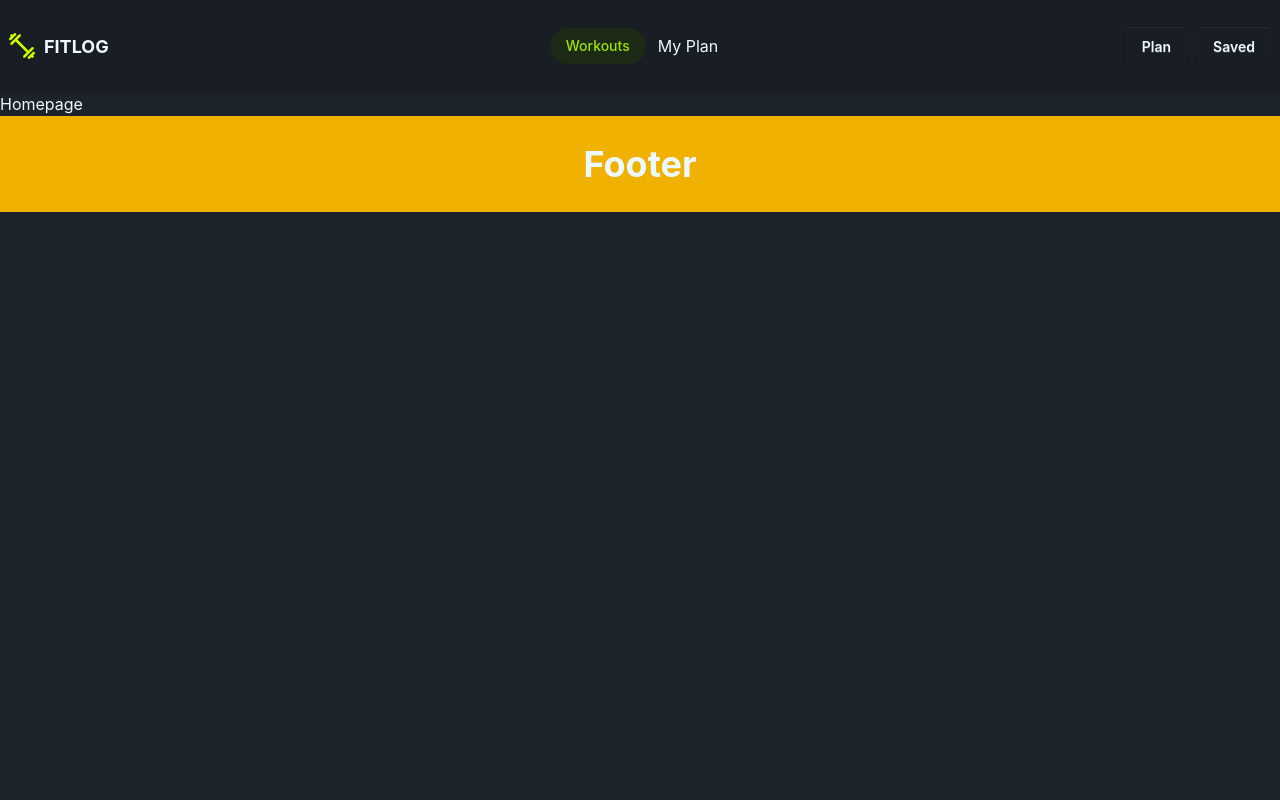
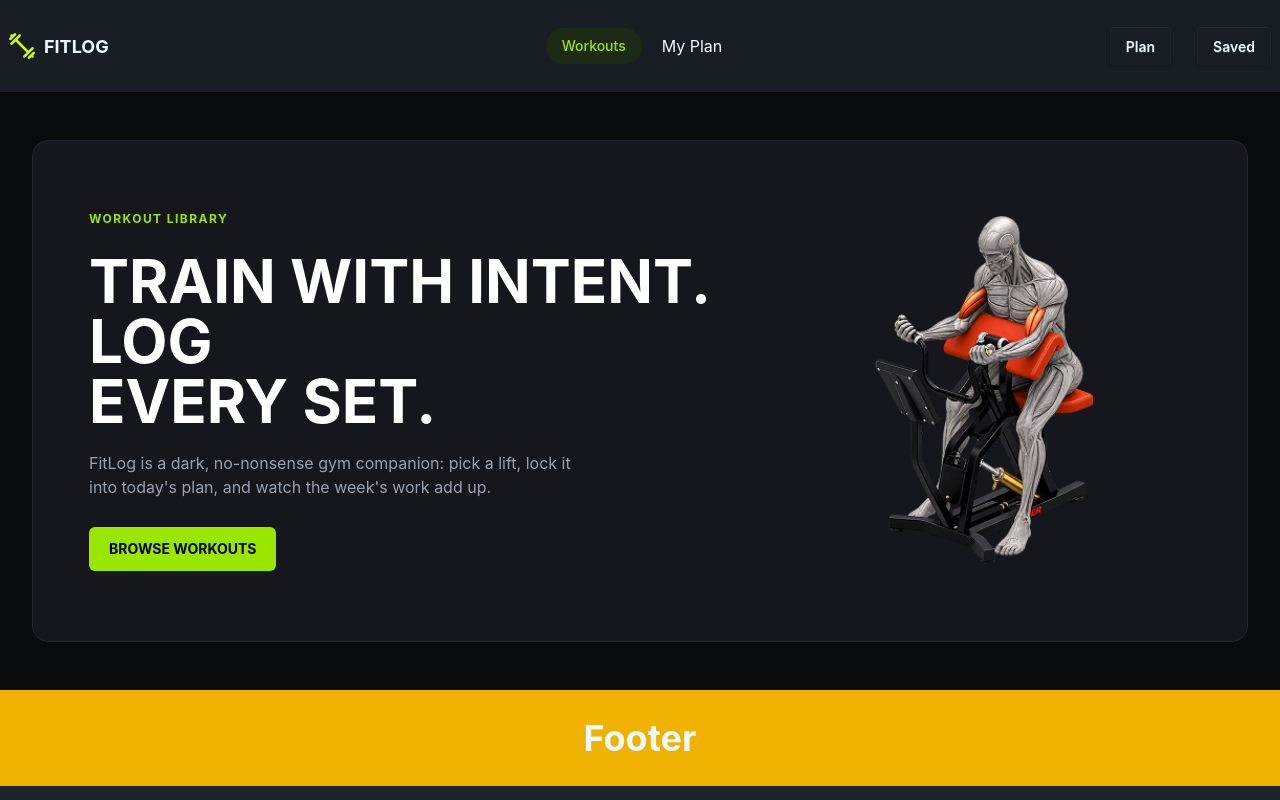
Before and after one commit to Murad114370/assignment-6-fit, a Next.js app: page / in a window 1280 px wide. Built offline with nearby package versions, Linux system fonts and the light colour scheme.

Commit message:
added nav and banner section

```diff
--- a/src/app/page.tsx
+++ b/src/app/page.tsx
@@ -1,10 +1,11 @@
+import Banner from '@/components/homepage/Banner';
 import React from 'react';
 
 const page = () => {
   return (
     <div>
       {/* homepage */}
-      Homepage
+      <Banner />
     </div>
   );
 };
--- a/src/components/homepage/Banner.tsx
+++ b/src/components/homepage/Banner.tsx
@@ -0,0 +1,66 @@
+import Image from "next/image";
+import React from "react";
+import logo from "@/assets/banner.png";
+
+const Banner = () => {
+    return (
+        <header className="bg-[#090a0c] px-4 py-6 sm:px-6 sm:py-8 lg:px-8 lg:py-12">
+            <div className="container mx-auto  rounded-2xl border border-[#252830] bg-[#15171c]">
+
+                <div className="flex flex-col lg:flex-row items-center justify-center lg:justify-between px-6 py-10  min-h-[520px] md:min-h-[500px]   lg:px-14 lg:py-10">
+
+                    {/* Left Content */}
+                    <div className="text-center lg:text-left">
+
+                        {/* Small Heading */}
+                        <p className="mb-5 text-xs font-bold uppercase tracking-[0.12em] text-lime-400 sm:mb-6">
+                            Workout Library
+                        </p>
+
+                        {/* Main Heading */}
+                        <h1 className="text-3xl font-bold uppercase   text-white md:text-6xl ">
+                            Train with intent. Log <br/>
+                            every set.
+                        </h1>
+
+                        {/* Description */}
+                        <p className="mx-auto mt-5 max-w-[500px] text-sm leading-6 text-gray-400 sm:text-base lg:mx-0">
+                            FitLog is a dark, no-nonsense gym companion: pick a lift,
+                            lock it <br /> into today's plan, and watch the week's work add up.
+                        </p>
+
+                        {/* Button */}
+                        <button className="mt-7 rounded-md border-none bg-lime-400 px-5 py-3 text-sm font-bold uppercase text-black transition duration-200 hover:bg-lime-300 hover:shadow-[0_0_20px_rgba(163,230,53,0.25)]">
+                            Browse Workouts
+                        </button>
+                    </div>
+
+                    {/* Right Image */}
+                    <div className="mt-8 flex w-full items-center justify-center sm:mt-10 lg:mt-0 lg:w-[40%]">
+                        <Image
+                            src={logo}
+                            alt="Workout illustration"
+                            width={380}
+                            height={380}
+                            priority
+                            className="
+                                h-[230px]
+                                w-[230px]
+                                object-contain
+                                sm:h-[270px]
+                                sm:w-[270px]
+                                md:h-[300px]
+                                md:w-[300px]
+                                lg:h-[350px]
+                                lg:w-[350px]
+                            "
+                        />
+                    </div>
+
+                </div>
+            </div>
+        </header>
+    );
+};
+
+export default Banner;
--- a/src/components/shared/Navbar.tsx
+++ b/src/components/shared/Navbar.tsx
@@ -2,6 +2,8 @@
 import Image from 'next/image';
 import React from 'react';
 import logo from '@/assets/logo.png'
+
+
 
 const Navbar = () => {
     return (
@@ -26,12 +28,12 @@ const Navbar = () => {
                     </div>
                 </div>
                 <div className="navbar-center hidden lg:flex">
-                    <ul className="menu menu-horizontal px-1">
+                    <ul className="menu menu-horizontal px-1 gap-2">
                         <li><a className='bg-[#1d2a16] text-lime-400 px-4 py-2 rounded-full text-sm font-medium'>Workouts</a></li>
                         <li><a className='text-[16px]'>My Plan</a></li>
                     </ul>
                 </div>
-                <div className="navbar-end gap-2">
+                <div className="navbar-end gap-6">
                     <button className="btn">Plan</button>
                     <button className="btn">Saved</button>
                 </div>
```
